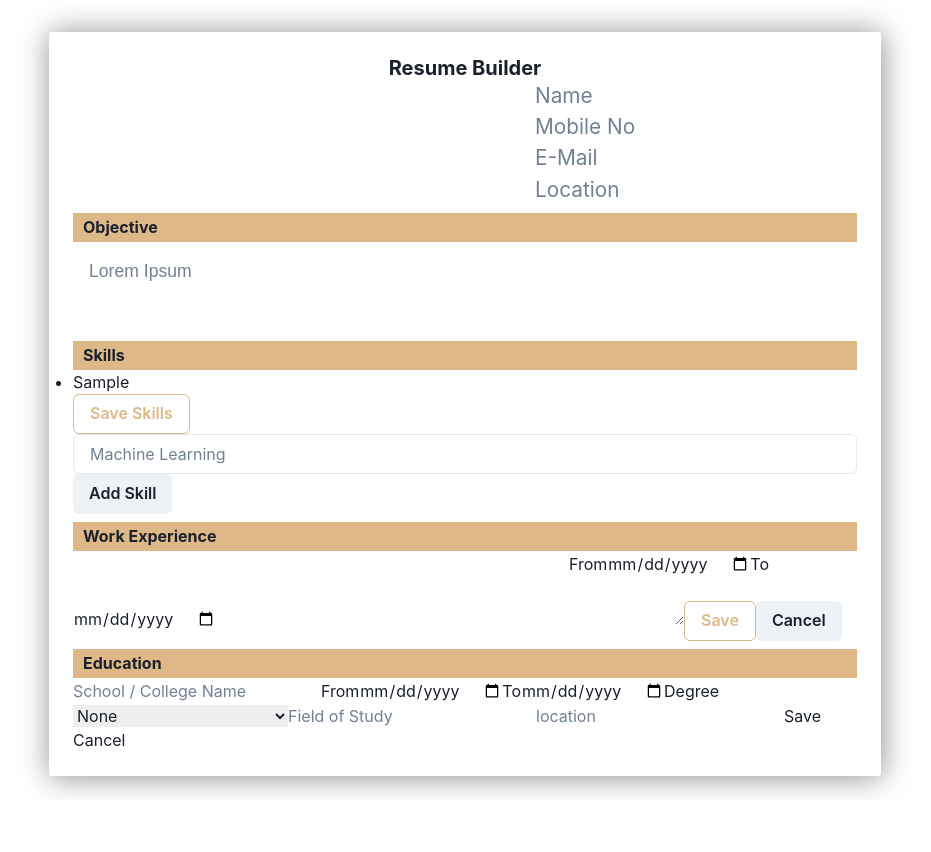
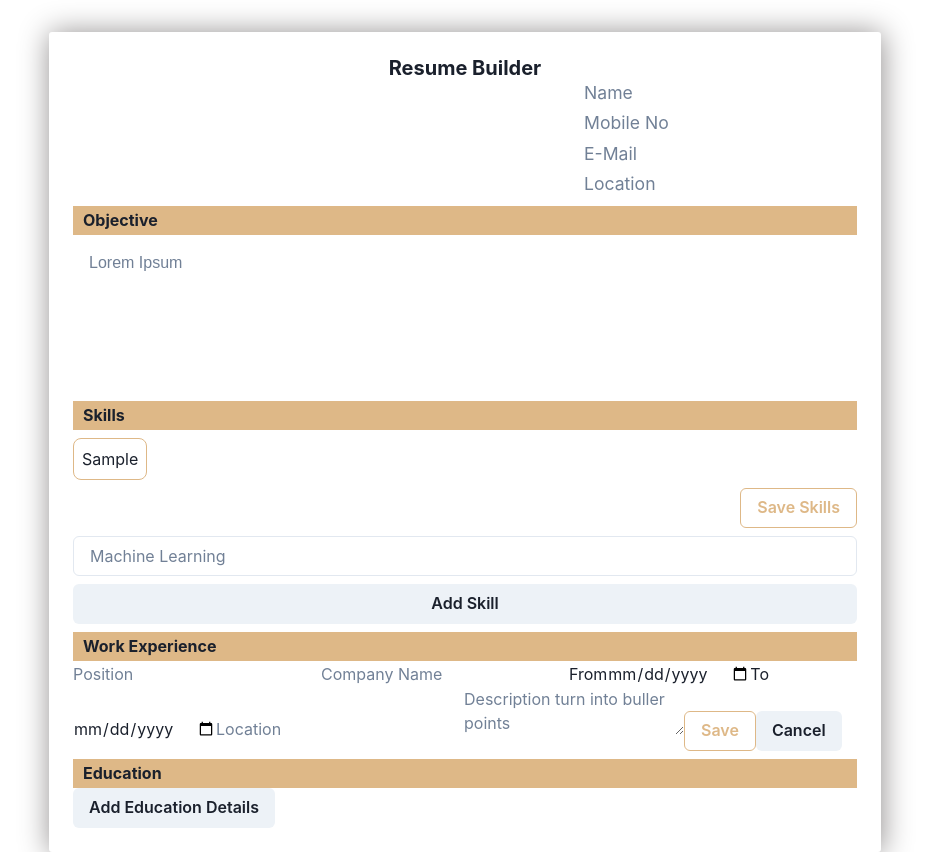
Before and after one commit to karthicbz/Project_CV, a React (Vite) app: page / in a window 1280 px wide. Both pictures are taken after typing "Sample" into the empty fields and a click on the button "Add Skill". Shown: the whole page, without its empty margins (175-1106 px from the left). Before the commit the page ends 800 px from the top, so only its background shows below. Built offline with nearby package versions, Linux system fonts and the light colour scheme.

Commit message:
add button to show edu details input

```diff
--- a/src/App.css
+++ b/src/App.css
@@ -33,18 +33,19 @@ body{
   display: flex;
   flex-direction: column;
   align-items: end;
-  /* gap: 8px; */
+  gap: 4px;
 }
 
 .general-input{
-  font-size: 1.3rem;
+  font-size: 1.1rem;
   border: none;
 }
 
 .objective--textarea{
   width: 100%;
+  height: 100%;
   height: max-content;
-  font-size: 1.1rem;
+  font-size: 1rem;
   resize: none;
   font-family: sans-serif;
   border: none;
@@ -62,6 +63,74 @@ body{
   display: none;
 }
 
+.skills>p{
+  padding: 1rem;
+}
+
 .hide-skills-editor{
   display: none;
 }
+
+.skills--editor{
+  display: flex;
+  flex-direction: column;
+  gap: 8px;
+}
+
+.save-skill-button{
+  align-self: end;
+  /* display: none; */
+}
+
+.add-skill-button{
+  width: 100%;
+  margin-top: 8px;
+}
+
+.skill-list{
+  list-style: none;
+  display: flex;
+  flex-wrap: wrap;
+  gap: 10px;
+  margin-top: 8px;
+}
+
+.skill-list>li{
+  padding: 0.5rem;
+  border: 1px solid burlywood;
+  border-radius: 8px;
+  cursor: pointer;
+}
+
+.skill-list>li:hover{
+  background-color: lightcoral;
+  border: crimson;
+  color: white;
+}
+
+.skill-list>li:active{
+  background-color: crimson;
+}
+
+.add-edu-details{
+  padding: 1rem;
+  display: none;
+}
+
+.add-edu-details>.chakra-input{
+  margin-bottom: 10px;
+  margin-top: 10px;
+}
+
+.add-edu-details>.chakra-select__wrapper{
+  margin-bottom: 10px;
+  margin-top: 10px;
+}
+
+.add-edu-details>label{
+  margin-left: 4px;
+}
+
+.hide-edu-input{
+  display: none;
+}
--- a/src/components/Education.jsx
+++ b/src/components/Education.jsx
@@ -1,4 +1,7 @@
 import { useState } from "react";
+import { Button, ButtonGroup } from '@chakra-ui/react';
+import { Input } from '@chakra-ui/react';
+import { Select } from '@chakra-ui/react'
 
 let currentId = 0;
 
@@ -16,8 +19,9 @@ function EducationDetailsContent(props){
 
 function EducationDetailsInput(props){
     return(
-        <div>
-            <input
+        <div className="add-edu-details-container">
+            <div className="add-edu-details">
+                <Input
                 id="school"
                 placeholder="School / College Name"
                 type="text"
@@ -25,20 +29,20 @@ function EducationDetailsInput(props){
 
                 <label id="school-from">From</label>
 
-            <input
+                <Input
                 id="school-from"
                 type="date"
                 onChange={props.onInputChange}/>
 
                 <label id="school-to">To</label>
 
-            <input
+                <Input
                 id="school-to"
                 type="date"
                 onChange={props.onInputChange}/>
 
                 <label htmlFor="degree" id='degree'>Degree</label>
-            <select name="" id="degree" onChange={props.onInputChange}>
+                <Select name="" id="degree" onChange={props.onInputChange}>
                     <option value={'None'}>None</option>
                     <option value={'High School or Equivalent'}>High School or Equivalent</option>
                     <option value={'Diploma'}>Diploma</option>
@@ -46,13 +50,15 @@ function EducationDetailsInput(props){
                     <option value={"Master's"}>Master's</option>
                     <option value={"Doctorate"}>Doctorate</option>
                     <option value={"Other"}>Other</option>
-            </select>
-            <input id="school-field" placeholder="Field of Study" type="text" onChange={props.onInputChange}/>
+                </Select>
+                <Input id="school-field" placeholder="Field of Study" type="text" onChange={props.onInputChange}/>
 
-            <input id="school-location" placeholder="location" type="text" onChange={props.onInputChange}/>
+                <Input id="school-location" placeholder="location" type="text" onChange={props.onInputChange}/>
 
-            <button id="school-save" onClick={props.onSave}>Save</button>
-            <button id="school-cancel">Cancel</button>
+                <Button id="school-save" onClick={props.onSave}>Save</Button>
+                <Button id="school-cancel" onClick={props.onCancel}>Cancel</Button>
+            </div>
+            <Button className="show-edu-details">Add Education Details</Button>
         </div>
     )
 }
@@ -94,6 +100,11 @@ export default function EducationDetails(){
         }]);
     }
 
+    function hideComponent(e){
+        // console.log(e.target.parentNode);
+        e.target.parentNode.classList.add('hide-edu-input');
+    }
+
     return(
         <div className="Education">
         <>
@@ -107,7 +118,8 @@ export default function EducationDetails(){
         </>
         <EducationDetailsInput
         onInputChange={handleChange}
-        onSave={addItems}/>
+        onSave={addItems}
+        onCancel={hideComponent}/>
         </div>
     )
 }
--- a/src/components/Objective.jsx
+++ b/src/components/Objective.jsx
@@ -10,6 +10,7 @@ export default function Objective(){
     return(
         <div className="objective">
             <textarea
+            rows="5"
             className="objective--textarea"
             placeholder="Lorem Ipsum"
             onChange={handleInput}>{text}</textarea>
--- a/src/components/Skills.jsx
+++ b/src/components/Skills.jsx
@@ -14,9 +14,12 @@ export default function Skills() {
     setText(e.target.value);
   }
 
-  function addItem(){
+  function addItem(e){
     setItem([...items, {key:++currentItem, skill:text}]);
     setText('');
+    if(items.length >= 0){
+      e.target.parentNode.parentNode.childNodes[1].setAttribute('style', 'display:flex;');
+    }
   }
 
   function removeItem(e){
@@ -25,6 +28,9 @@ export default function Skills() {
         return item;
       }
     }));
+    if(items.length <= 1){
+      console.log(e.target.parentNode.parentNode.childNodes[1].setAttribute('style', 'display:none'));
+    }
   }
 
   const makePara = (e)=>{
@@ -35,7 +41,7 @@ export default function Skills() {
         setPara(para += item.skill+', ');
       });
       setPara(para = para.slice(0, para.length-2)+'.');
-      e.target.parentNode.classList.add('hide-skills-editor');
+      e.target.parentNode.setAttribute('style', 'display:none;');
       e.target.parentNode.parentNode.childNodes[0].classList.remove('skill--para');
     }else{
       setPara('');
@@ -44,21 +50,23 @@ export default function Skills() {
 
   function showSkillEditor(e){
     e.target.classList.add('skill--para');
-    e.target.parentNode.childNodes[1].classList.remove('hide-skills-editor');
+    e.target.parentNode.childNodes[1].setAttribute('style', 'display:flex;');
   }
 
   return (
     <div className="skills">
         <p className="skill--para" onClick={showSkillEditor}>{para}</p>
         <section className="skills--editor">
-          <ul>{items.map(item=><li onClick={removeItem}>{item.skill}</li>)}</ul>
+          <ul className="skill-list">{items.map(item=><li onClick={removeItem}>{item.skill}</li>)}</ul>
           <Button
+          display="none"
           borderColor="burlywood"
           color="burlywood"
           _hover={{ bg: 'burlywood', color:'white' }}
           _active={{bg: '#b4956d'}}
           size="md"
           variant="outline"
+          className="save-skill-button"
           onClick={makePara}>Save Skills</Button>
           <div>
           <Input
@@ -66,7 +74,9 @@ export default function Skills() {
           type="text"
           value={text}
           onChange={handleChange}/>
-          <Button onClick={addItem}>Add Skill</Button>
+          <Button
+          className="add-skill-button"
+          onClick={addItem}>Add Skill</Button>
           </div>
         </section>
     </div>
--- a/src/components/WorkExperience.jsx
+++ b/src/components/WorkExperience.jsx
@@ -18,9 +18,17 @@ function JobDetailsContent(props) {
 function JobDetailsInput(props) {
   return (
     <div className="job-input-container">
-      <input type="text" onChange={props.onInputChange} id="position" />
+      <input
+      placeholder="Position"
+      type="text"
+      onChange={props.onInputChange}
+      id="position" />
 
-      <input type="text" onChange={props.onInputChange} id="companyName" />
+      <input
+      placeholder="Company Name"
+      type="text"
+      onChange={props.onInputChange}
+      id="companyName" />
 
       <label id="from">From</label>
 
@@ -30,9 +38,15 @@ function JobDetailsInput(props) {
 
       <input type="date" id="to" onChange={props.onInputChange} />
 
-      <input type="text" onChange={props.onInputChange} id="location" />
+      <input
+      placeholder="Location"
+      type="text"
+      onChange={props.onInputChange}
+      id="location" />
 
-      <textarea className="description"></textarea>
+      <textarea
+      placeholder="Description turn into buller points"
+      className="description"></textarea>
       <Button
       borderColor="burlywood"
       color="burlywood"
```
Lines whose indentation alone changed are shown as unchanged.
